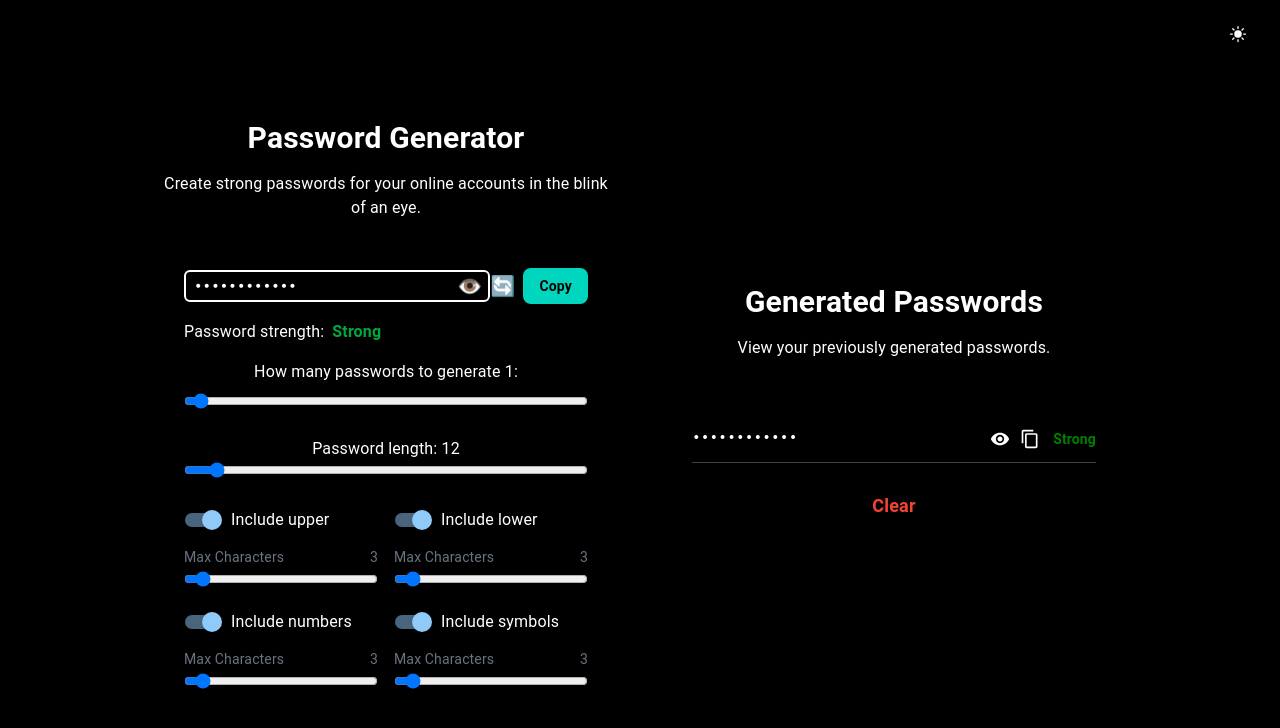
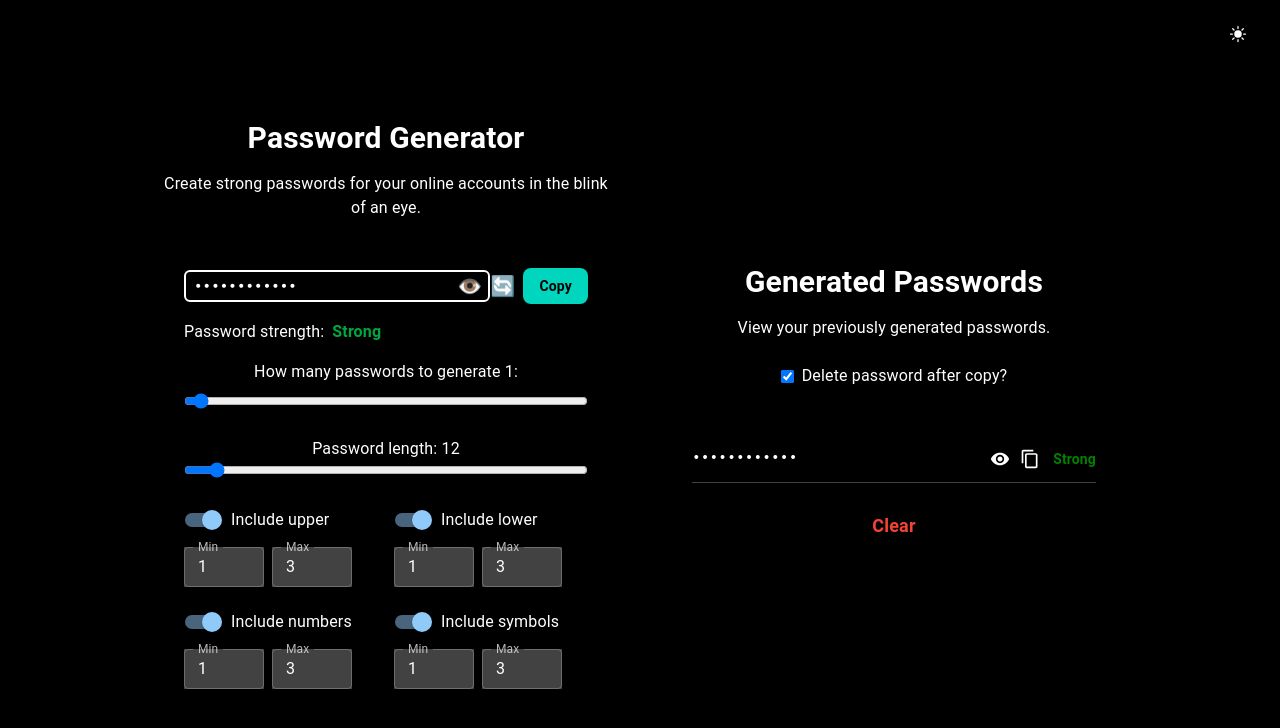
Before and after one commit to Payal-gurunani/passwordGenerator, a React (Vite) app: page / in a window 1280 px wide. Both pictures are taken after a click on the button "Regenerate". Shown: the top 728 px of the page. Built offline with nearby package versions, Linux system fonts and the light colour scheme.

Commit message:
files added

```diff
--- a/package.json
+++ b/package.json
@@ -13,6 +13,7 @@
     "@emotion/react": "^11.14.0",
     "@emotion/styled": "^11.14.0",
     "@heroicons/react": "^2.2.0",
+    "@mui/icons-material": "^7.2.0",
     "@mui/material": "^7.0.2",
     "@tailwindcss/vite": "^4.1.5",
     "react": "^19.0.0",
--- a/src/App.jsx
+++ b/src/App.jsx
@@ -2,7 +2,7 @@ import { useState , useEffect } from 'react'
 import './App.css'
 import { createTheme, CssBaseline, ThemeProvider } from '@mui/material'
 import { IconButton } from '@mui/material';
-import { SunIcon, MoonIcon } from '@heroicons/react/24/solid'  // Import icons
+import { SunIcon, MoonIcon } from '@heroicons/react/24/solid'
 import  PasswordGenerator from './components/PasswordGenrator'
 import History from './components/History';
 import { PasswordProvider,passwordContext } from './context/PasswordContext';
--- a/src/components/History.jsx
+++ b/src/components/History.jsx
@@ -14,11 +14,12 @@ import {
 import { ContentCopy, Visibility, VisibilityOff } from '@mui/icons-material';
 import { passwordContext } from '../context/PasswordContext';
 
+
 const History = ({ isDarkMode }) => {
   const { history, setHistory } = useContext(passwordContext);
   const [copied, setCopied] = useState(false);
   const [visibleIndexes, setVisibleIndexes] = useState([]);
-
+const [autoRemove, setAutoRemove] = useState(true);
   // Function to check strength of the password (similar to PasswordGenerator)
   const checkStrength = (password, options) => {
     const lengthIsGood = password.length >= 8
@@ -36,7 +37,7 @@ const History = ({ isDarkMode }) => {
 
     if (allConditionsMet) {
       return { label: 'Strong', color: 'green' };
-    } else if (password.length >=6){
+    } else if (password.length >= 6) {
       return { label: 'Moderate', color: 'orange' };
     } else {
       return { label: 'Weak', color: 'red' };
@@ -48,7 +49,9 @@ const History = ({ isDarkMode }) => {
       navigator.clipboard.writeText(text);
       setCopied(true);
       setTimeout(() => setCopied(false), 2000);
+      if (autoRemove) {
       setHistory(prev => prev.filter(p => p !== text));
+    }
     } catch (error) {
       console.error('Failed to copy');
     }
@@ -64,9 +67,9 @@ const History = ({ isDarkMode }) => {
       prev.includes(index) ? prev.filter((i) => i !== index) : [...prev, index]
     );
   };
-if(history.length==0){
-  return null;
-}
+  if (history.length == 0) {
+    return null;
+  }
   return (
     <div className={isDarkMode ? 'bg-black text-white' : 'bg-white text-black'}>
       <div className='min-h-screen flex flex-col items-center justify-center p-4'>
@@ -75,12 +78,27 @@ if(history.length==0){
         </h1>
         <p className='mb-6 text-center'>View your previously generated passwords.</p>
 
+<Box display="flex" alignItems="center" mb={2}>
+  <input
+    type="checkbox"
+    checked={autoRemove}
+    onChange={() => setAutoRemove(!autoRemove)}
+    className="mr-2"
+    id="auto-remove"
+  />
+  <label htmlFor="auto-remove" className="text-md">
+    Delete password after copy?
+  </label>
+</Box>
+
         <div className='rounded-2xl p-6 w-full max-w-lg shadow-lg'>
           {history.length === 0 ? (
+
             <Typography color='text.secondary'>No passwords generated yet.</Typography>
           ) : (
+
             <List>
-              {history.slice(0,16).map((pass, idx) => {
+              {history.slice(0, 16).map((pass, idx) => {
                 const strength = checkStrength(pass); // Use the checkStrength function
                 return (
                   <ListItem
--- a/src/components/PasswordGenrator.jsx
+++ b/src/components/PasswordGenrator.jsx
@@ -99,7 +99,7 @@ export default function PasswordGenerator({ isDarkMode }) {
             </div>
 
             <div className="flex gap-2 ">
-              <button onClick={()=>handleGenerate()} className="text-xl cursor-pointer" title="Regenerate">
+              <button onClick={() => handleGenerate()} className="text-xl cursor-pointer" title="Regenerate">
                 🔄
               </button>
               <button
@@ -142,7 +142,6 @@ export default function PasswordGenerator({ isDarkMode }) {
               value={length}
               onChange={(e) => {
                 setLength(Number(e.target.value))
-                handleGenerate()
               }}
               className="w-full cursor-pointer"
             />
@@ -172,17 +171,26 @@ export default function PasswordGenerator({ isDarkMode }) {
                   labelPlacement="end"
                 />
 
-      {(options[type].min > 0 || options[type].max > 0) && (
-        <div className="flex flex-col">
-          <div className="flex justify-between text-sm text-gray-500 mb-1">
-            <span>Max Characters</span>
-            <span>{options[type].max}</span>
-          </div>
-          <input
-            type="range"
+                <Box display="flex" gap={1}>
+                  <MUITextField
+                    type="number"
+                    size="small"
+                    label="Min"
+                    value={options[type].min}
+                    onChange={(e) =>
+                      handleOptionChange(
+                        type,
+                        "min",
+                        Math.max(0, parseInt(e.target.value) || 0)
+                      )
+                    }
+                    sx={{ width: 80, bgcolor: isDarkMode ? "grey.800" : "white" }}
+                  />
+                  <MUITextField
+                    type="number"
+                    size="small"
+                    label="Max"
                     value={options[type].max}
-            min={options[type].min}
-            max={32}
                     onChange={(e) =>
                       handleOptionChange(
                         type,
@@ -190,10 +198,9 @@ export default function PasswordGenerator({ isDarkMode }) {
                         Math.max(options[type].min, parseInt(e.target.value) || 0)
                       )
                     }
-            className="w-full"
+                    sx={{ width: 80, bgcolor: isDarkMode ? "grey.800" : "white" }}
                   />
-        </div>
-      )}
+                </Box>
               </Box>
             ))}
           </div>
```
Also changed, not shown: 1 other file (tests, documents, lock files or other folders). Lines whose indentation alone changed are shown as unchanged.
